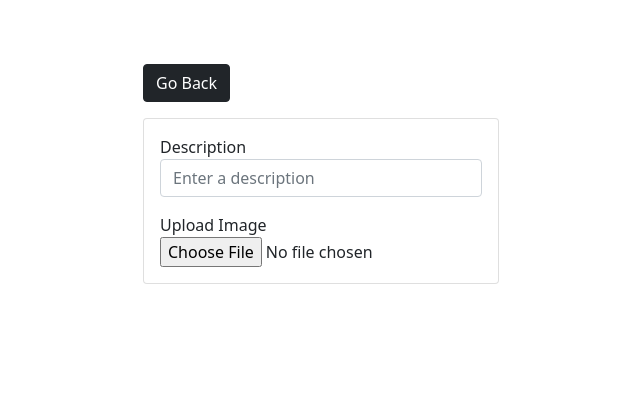
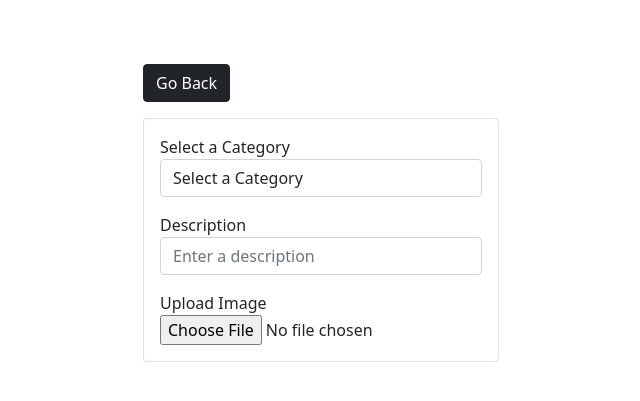
Before and after one commit to wairimukanene/nishy-galley, a Django app: page /add/ in a window 1280 px wide. Shown: the top 401 px of the page, without its empty margins (319-959 px from the left). Run offline with Django 3.2, Linux system fonts and the light colour scheme; data that the repository does not hold is empty.

Commit message:
commit27-displayed the category selection in the frontend

```diff
--- a/galley/templates/galley/add.html
+++ b/galley/templates/galley/add.html
@@ -16,12 +16,23 @@
         <div class="card">
           <form>
             <div class="form-group m-3">
+              <label>Select a Category</label>
+              <select name="category" class="form-control">
+                <option value="none">Select a Category</option>
+                {% for category in categories%}
+                <option value="{{category.id}}">{{category.name}}</option>
+
+                {% endfor %}
+              </select>
+
+            </div>
+            <div class="form-group m-3">
               <label>Description</label>
-              <input type="text"  placeholder="Enter a description" class="form-control">
+              <input name ="description" type="text" placeholder="Enter a description" class="form-control">
             </div>
             <div class="form-group m-3">
               <label>Upload Image</label>
-              <input type="file" class="form-control-file">
+              <input name="image" type="file" class="form-control-file">
             </div>
           </form>
 
--- a/galley/views.py
+++ b/galley/views.py
@@ -20,4 +20,8 @@ def viewphoto(request, pk):
 
 
 def addphoto(request):
-  return render(request, 'galley/add.html')
+  categories = Category.objects.all()
+
+  context = {'categories':categories}
+
+  return render(request, 'galley/add.html',context)
```
